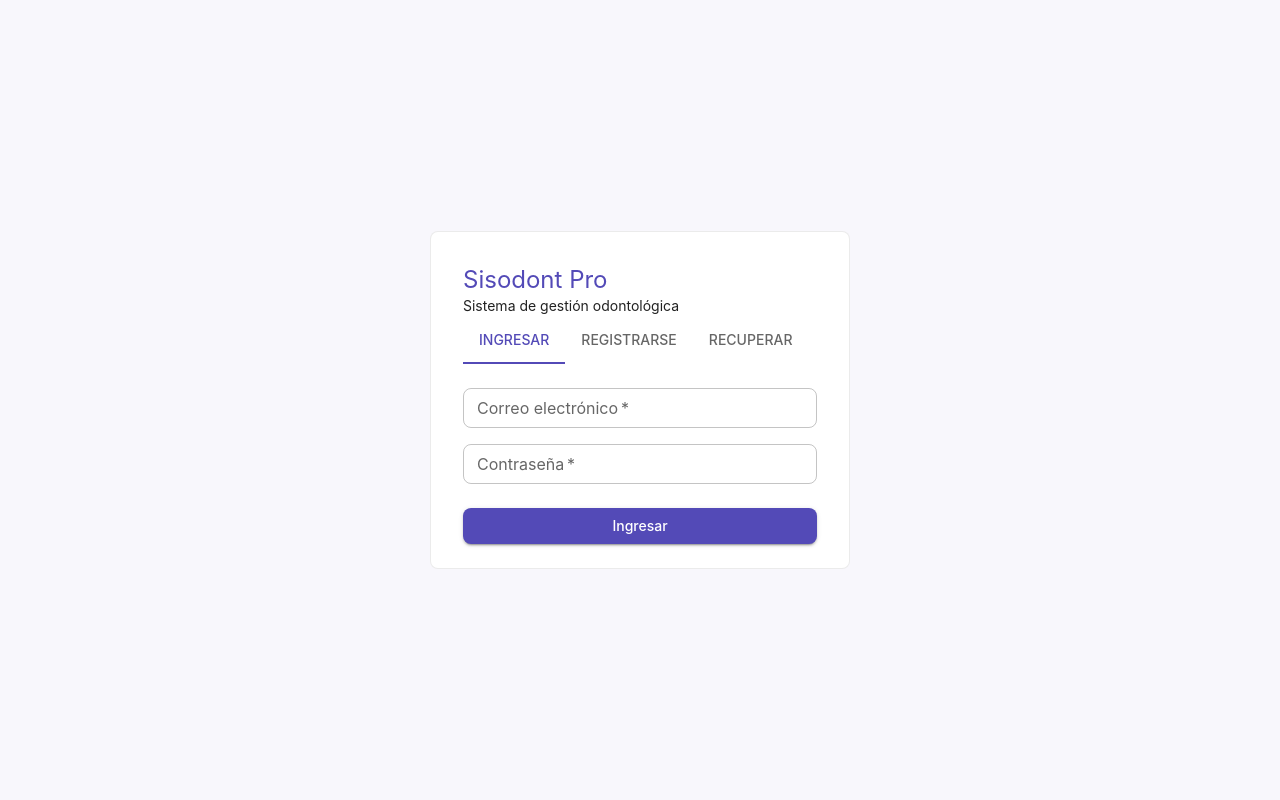
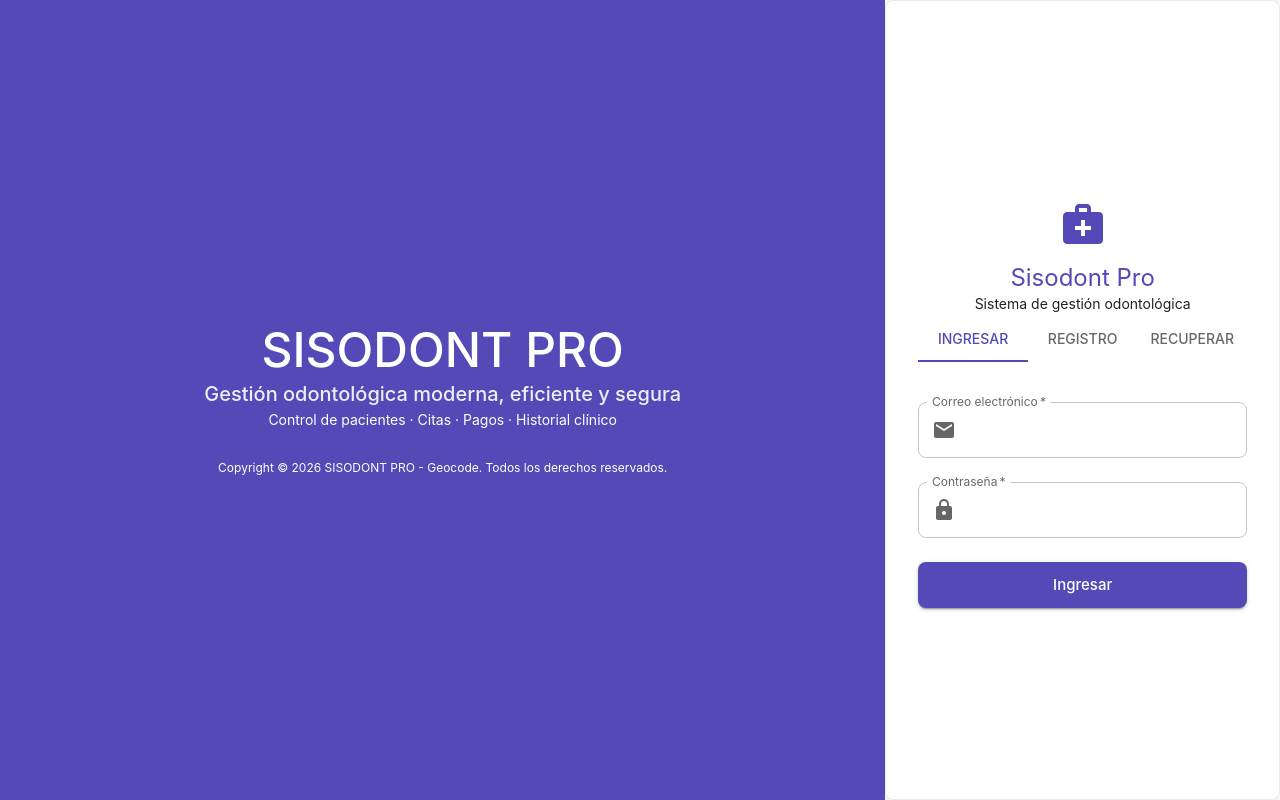
Before and after one commit to GeoCodexx/Sisodont-Pro, a React (Vite) app: page /login in a window 1280 px wide. Built offline with nearby package versions, Linux system fonts and the light colour scheme; no server answers.

Commit message:
Implementado mejora para LoginPage mobile/desktop

```diff
--- a/src/pages/auth/LoginPage.jsx
+++ b/src/pages/auth/LoginPage.jsx
@@ -12,6 +12,11 @@ import {
   Tab,
   CircularProgress,
 } from "@mui/material";
+//import HealingIcon from "@mui/icons-material/Healing";
+import MedicalServicesIcon from "@mui/icons-material/MedicalServices";
+import EmailIcon from "@mui/icons-material/Email";
+import LockIcon from "@mui/icons-material/Lock";
+
 import { supabase } from "../../services/supabaseClient";
 
 export default function LoginPage() {
@@ -31,18 +36,6 @@ export default function LoginPage() {
   const set = (field) => (e) =>
     setForm((f) => ({ ...f, [field]: e.target.value }));
 
-  /*const handleLogin = async (e) => {
-    e.preventDefault()
-    setError('')
-    setLoading(true)
-    const { error } = await supabase.auth.signInWithPassword({
-      email: form.email,
-      password: form.password,
-    })
-    if (error) setError(error.message)
-    else navigate('/')
-    setLoading(false)
-  }*/
   const handleLogin = async (e) => {
     e.preventDefault();
     setError("");
@@ -120,21 +113,95 @@ export default function LoginPage() {
       sx={{
         minHeight: "100vh",
         display: "flex",
-        alignItems: "center",
-        justifyContent: "center",
-        bgcolor: "background.default",
-        px: 2,
+        flexDirection: { xs: "column", md: "row" },
       }}
     >
-      <Card sx={{ width: "100%", maxWidth: 420 }}>
-        <CardContent sx={{ p: 4 }}>
-          <Typography variant="h5" fontWeight={500} mb={0.5} color="primary">
+      {/* 🔵 LADO IZQUIERDO (branding) */}
+      <Box
+        sx={{
+          flex: { md: 2 }, // 👈 2 partes
+          display: { xs: "none", md: "flex" },
+          flexDirection: "column",
+          justifyContent: "center",
+          alignItems: "center",
+          bgcolor: "primary.main",
+          color: "white",
+          p: 6,
+        }}
+      >
+        <Typography variant="h3" fontWeight={700} mb={2}>
+          SISODONT PRO
+        </Typography>
+
+        <Typography variant="h6" sx={{ opacity: 0.9, textAlign: "center" }}>
+          Gestión odontológica moderna, eficiente y segura
+        </Typography>
+
+        <Box mt={6}>
+          <Typography variant="body2">
+            Control de pacientes · Citas · Pagos · Historial clínico
+          </Typography>
+        </Box>
+        <Box sx={{ mt:3}}>
+          <Typography variant="caption">
+            Copyright © {new Date().getFullYear()} SISODONT PRO - Geocode.
+            Todos los derechos reservados.
+          </Typography>
+        </Box>
+      </Box>
+
+      {/* ⚪ LADO DERECHO (formulario) */}
+      <Box
+        sx={{
+          flex: { md: 1 }, // 👈 1 parte
+          minHeight: "100dvh", // 👈 importante (mejor que 100vh en mobile)
+          display: "flex",
+          justifyContent: "center",
+          alignItems: "stretch", // 👈 permite que el hijo crezca
+          bgcolor: "background.default",
+        }}
+      >
+        <Card
+          elevation={3}
+          sx={{
+            width: "100%",
+            //maxWidth: 420,
+            //borderRadius: { xs: 0, md: 3 }, // 👈 sin bordes en mobile (look app)
+            display: "flex",
+            flexDirection: "column",
+            justifyContent: "center",
+            //height: { xs: "100%", md: "auto" }, // 👈 clave
+          }}
+        >
+          <CardContent
+            sx={{
+              flex: 1, // 👈 ocupa todo el espacio disponible
+              display: "flex",
+              flexDirection: "column",
+              justifyContent: "center", // 👈 centra contenido verticalmente
+              p: { xs: 3, md: 4 },
+            }}
+          >
+            {/* Header mobile */}
+            <Box mb={3} sx={{ textAlign: "center" }}>
+              <MedicalServicesIcon
+                sx={{
+                  fontSize: 48,
+                  color: "primary.main",
+                  mb: 1,
+                }}
+              />
+
+              <Typography variant="h5" fontWeight={600} color="primary">
                 Sisodont Pro
               </Typography>
-          <Typography variant="body2" color="text.secondary" mb={3}>
+
+              <Typography variant="body2" color="text.secondary">
                 Sistema de gestión odontológica
               </Typography>
+            </Box>
 
+            {/* Tabs */}
             <Tabs
               value={tab}
               onChange={(_, v) => {
@@ -142,10 +209,11 @@ export default function LoginPage() {
                 setError("");
                 setSuccess("");
               }}
+              variant="fullWidth"
               sx={{ mb: 3 }}
             >
               <Tab label="Ingresar" />
-            <Tab label="Registrarse" />
+              <Tab label="Registro" />
               <Tab label="Recuperar" />
             </Tabs>
 
@@ -160,12 +228,9 @@ export default function LoginPage() {
               </Alert>
             )}
 
+            {/* LOGIN */}
             {tab === 0 && (
-            <Box
-              component="form"
-              onSubmit={handleLogin}
-              sx={{ display: "flex", flexDirection: "column", gap: 2 }}
-            >
+              <Box component="form" onSubmit={handleLogin}>
                 <TextField
                   label="Correo electrónico"
                   type="email"
@@ -173,8 +238,16 @@ export default function LoginPage() {
                   onChange={set("email")}
                   required
                   fullWidth
-                size="small"
+                  margin="normal"
+                  slotProps={{
+                    input: {
+                      startAdornment: (
+                        <EmailIcon sx={{ mr: 1, color: "text.secondary" }} />
+                      ),
+                    },
+                  }}
                 />
+
                 <TextField
                   label="Contraseña"
                   type="password"
@@ -182,17 +255,26 @@ export default function LoginPage() {
                   onChange={set("password")}
                   required
                   fullWidth
-                size="small"
+                  margin="normal"
+                  slotProps={{
+                    input: {
+                      startAdornment: (
+                        <LockIcon sx={{ mr: 1, color: "text.secondary" }} />
+                      ),
+                    },
+                  }}
                 />
+
                 <Button
                   type="submit"
                   variant="contained"
                   fullWidth
+                  size="large"
                   disabled={loading}
-                sx={{ mt: 1 }}
+                  sx={{ mt: 2, py: 1.2 }}
                 >
                   {loading ? (
-                  <CircularProgress size={20} color="inherit" />
+                    <CircularProgress size={22} color="inherit" />
                   ) : (
                     "Ingresar"
                   )}
@@ -200,20 +282,18 @@ export default function LoginPage() {
               </Box>
             )}
 
+            {/* REGISTER */}
             {tab === 1 && (
-            <Box
-              component="form"
-              onSubmit={handleRegister}
-              sx={{ display: "flex", flexDirection: "column", gap: 2 }}
-            >
+              <Box component="form" onSubmit={handleRegister}>
                 <TextField
                   label="Nombre completo"
                   value={form.full_name}
                   onChange={set("full_name")}
                   required
                   fullWidth
-                size="small"
+                  margin="normal"
                 />
+
                 <TextField
                   label="Correo electrónico"
                   type="email"
@@ -221,8 +301,9 @@ export default function LoginPage() {
                   onChange={set("email")}
                   required
                   fullWidth
-                size="small"
+                  margin="normal"
                 />
+
                 <TextField
                   label="Contraseña"
                   type="password"
@@ -230,8 +311,9 @@ export default function LoginPage() {
                   onChange={set("password")}
                   required
                   fullWidth
-                size="small"
+                  margin="normal"
                 />
+
                 <TextField
                   label="Confirmar contraseña"
                   type="password"
@@ -239,17 +321,19 @@ export default function LoginPage() {
                   onChange={set("confirmPassword")}
                   required
                   fullWidth
-                size="small"
+                  margin="normal"
                 />
+
                 <Button
                   type="submit"
                   variant="contained"
                   fullWidth
+                  size="large"
                   disabled={loading}
-                sx={{ mt: 1 }}
+                  sx={{ mt: 2, py: 1.2 }}
                 >
                   {loading ? (
-                  <CircularProgress size={20} color="inherit" />
+                    <CircularProgress size={22} color="inherit" />
                   ) : (
                     "Crear cuenta"
                   )}
@@ -257,12 +341,9 @@ export default function LoginPage() {
               </Box>
             )}
 
+            {/* RESET */}
             {tab === 2 && (
-            <Box
-              component="form"
-              onSubmit={handleReset}
-              sx={{ display: "flex", flexDirection: "column", gap: 2 }}
-            >
+              <Box component="form" onSubmit={handleReset}>
                 <TextField
                   label="Correo electrónico"
                   type="email"
@@ -270,17 +351,19 @@ export default function LoginPage() {
                   onChange={set("email")}
                   required
                   fullWidth
-                size="small"
+                  margin="normal"
                 />
+
                 <Button
                   type="submit"
                   variant="contained"
                   fullWidth
+                  size="large"
                   disabled={loading}
-                sx={{ mt: 1 }}
+                  sx={{ mt: 2, py: 1.2 }}
                 >
                   {loading ? (
-                  <CircularProgress size={20} color="inherit" />
+                    <CircularProgress size={22} color="inherit" />
                   ) : (
                     "Enviar enlace"
                   )}
@@ -290,5 +373,6 @@ export default function LoginPage() {
           </CardContent>
         </Card>
       </Box>
+    </Box>
   );
 }
```
Lines whose indentation alone changed are shown as unchanged.
